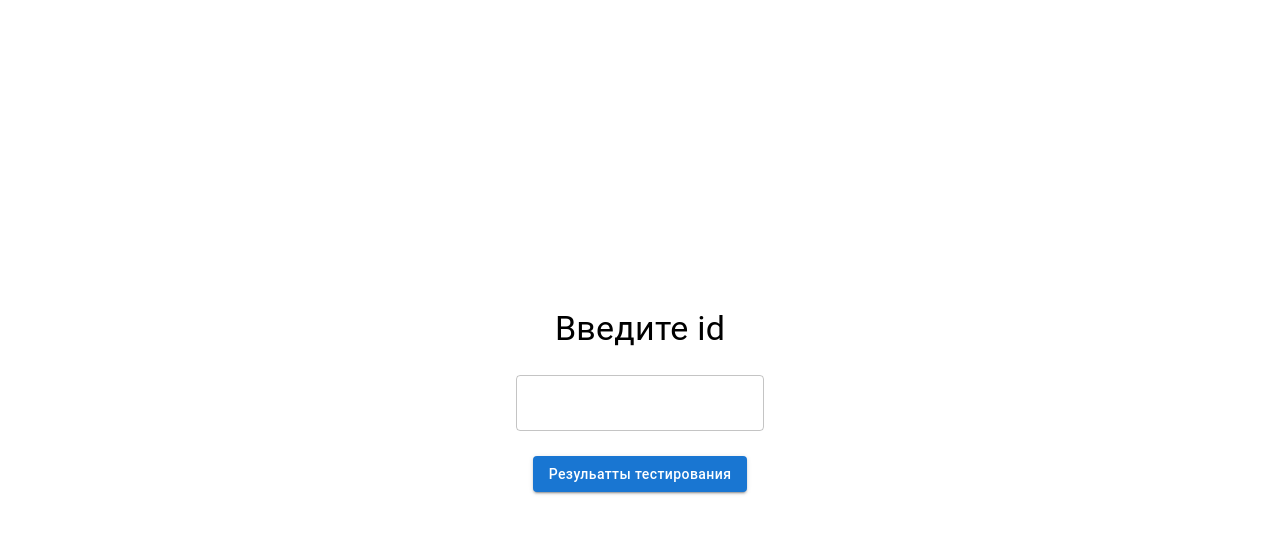
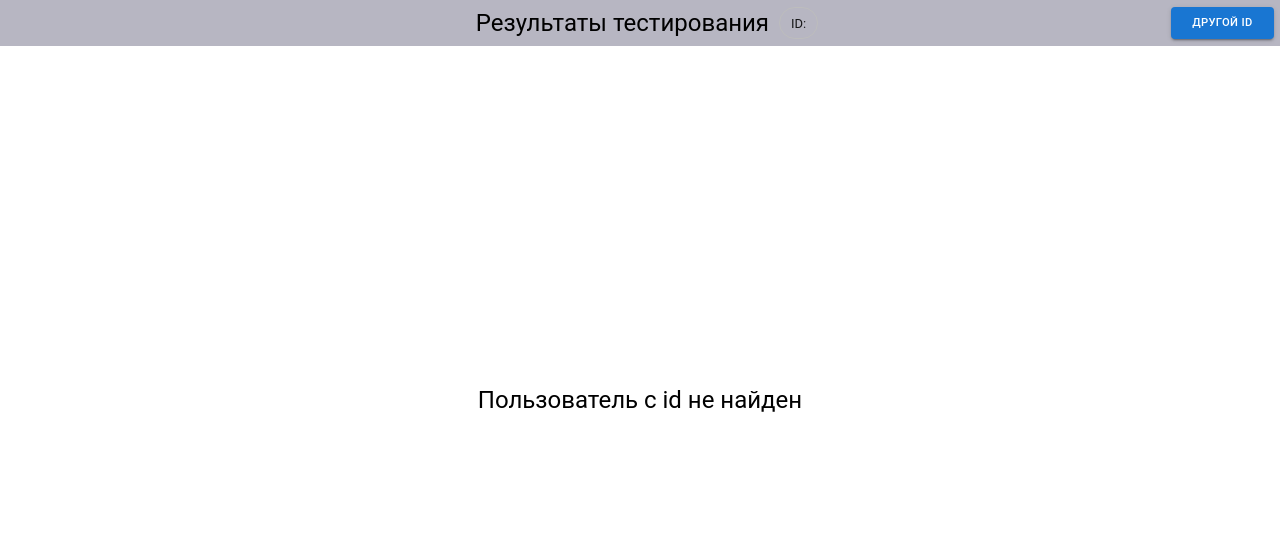
Before and after one commit to AnnaAlexandrova1/diagrams, a React (Create React App) app: page /diagrams in a window 1280 px wide. Shown: the top 534 px of the page. Built offline with nearby package versions, Linux system fonts and the light colour scheme.

Commit message:
without fourth

```diff
--- a/package.json
+++ b/package.json
@@ -18,6 +18,7 @@
     "react-dom": "^18.2.0",
     "react-fakers": "^1.0.3-rc1",
     "react-redux": "^8.0.5",
+    "react-router-dom": "^6.8.1",
     "react-scripts": "5.0.1",
     "recharts": "^2.4.3",
     "redux": "^4.2.1",
--- a/src/components/App.js
+++ b/src/components/App.js
@@ -1,4 +1,6 @@
 import "./App.css";
+import { Routes, Route } from 'react-router-dom';
+
 import Login from "./Login";
 import Diagrams from "./Diagrams";
 import { auth } from "../actions/idInput";
@@ -9,11 +11,13 @@ import { Box, TextField, Button, Typography } from "@mui/material";
 function App() {
   const dispatch = useDispatch();
   const isAuth = useSelector((state) => state.auth.isAuth);
-  console.log(isAuth);
 
   return (
     <div className="App">
-      {isAuth==='logout' ? <Login /> : <Diagrams/> }
+      <Routes>
+        <Route path="/" element={<Login />}/>
+        <Route path="diagrams" element={<Diagrams/>}/>
+      </Routes>
     </div>
   );
 }
--- a/src/components/Diagrams.js
+++ b/src/components/Diagrams.js
@@ -1,24 +1,29 @@
-import { useSelector } from "react-redux";
-import { CircularProgress, Box, Typography } from "@mui/material";
+import { useDispatch, useSelector } from "react-redux";
+import { useNavigate } from "react-router-dom";
+import { CircularProgress, Box, Typography, Button, Chip } from "@mui/material";
+import { logout } from "../reducers/authReduser";
 import FirstTest from "./diagram/FirstTest";
 import SecondTest from "./diagram/SecondTest";
 import FourthTest from "./diagram/FourthTest";
 import Fifth from "./diagram/Fifth";
+import { useEffect } from "react";
+import { display, width } from "@mui/system";
 
 export default function Diagrams() {
   const { isAuth, currentUser, data, dataAvg } = useSelector(
     (state) => state.auth
   );
-  // console.log(dataAvg);
+  const dispatch = useDispatch();
+  const navigate = useNavigate();
 
-  if (isAuth === "loading") {
-    return (
+  const error =
+    isAuth === "error" ? (
       <Box className="container">
-        <CircularProgress />
+        <div>Ошибка, попробуйте еще раз</div>
       </Box>
-    );
-  }
+    ) : null;
 
+  const noUser = () => {
     if (data.length === 0 && isAuth !== "loading") {
       return (
         <Box className="container">
@@ -27,16 +32,69 @@ if (data.length === 0 && isAuth !== "loading") {
           </Typography>
         </Box>
       );
+    } else {
+      return null;
     }
+  };
 
-
+  const drowDiagrams = () => {
+    if (isAuth === "idle" && data.length > 0) {
       return (
         <Box className="container">
-      <div>Диаграммы</div>
           <FirstTest />
           <SecondTest />
           <FourthTest />
           <Fifth />
         </Box>
       );
+    } else {
+      return null;
     }
+  };
+
+  return (
+    <>
+      <Box
+        sx={{
+          position: "fixed",
+          width: "100%",
+          // height: '30px',
+          display: "flex",
+          flexDirection: "row",
+          justifyContent: "center",
+          backgroundColor: "#b7b6c2",
+          padding: "7px",
+        }}
+      >
+        <Typography variant="h5">Результаты тестирования</Typography>
+        <Chip
+          label={`ID: ${currentUser}`}
+          variant="outlined"
+          sx={{
+            right: "0.5%",
+            marginLeft: "10px",
+          }}
+        />
+        <Button
+          variant="contained"
+          sx={{
+            position: "fixed",
+            top: "7px",
+            width: "8%",
+            right: "0.5%",
+            fontSize: "0.7em",
+          }}
+          onClick={() => {
+            dispatch(logout());
+            navigate("/");
+          }}
+        >
+          Другой ID
+        </Button>
+      </Box>
+      {error}
+      {noUser()}
+      {drowDiagrams()}
+    </>
+  );
+}
--- a/src/components/Login.js
+++ b/src/components/Login.js
@@ -1,21 +1,29 @@
 import { auth, avgData } from "../actions/idInput";
+import { useNavigate } from "react-router-dom";
 import { useState } from "react";
 import { useDispatch, useSelector } from "react-redux";
-import { Box, OutlinedInput, Button, Typography } from "@mui/material";
+import {
+  Box,
+  OutlinedInput,
+  Button,
+  Typography,
+  CircularProgress,
+} from "@mui/material";
 
 export default function Login() {
   const dispatch = useDispatch();
-  const isAuth = useSelector((state) => state.auth);
+  const isAuth = useSelector((state) => state.auth.isAuth);
+  const navigate = useNavigate();
 
-  const [id, setId] = useState('')
+  const [id, setId] = useState("");
 
-    return (
-        <Box className='container'>
+  return (
+    <>
+      <Box className="container">
         <Typography variant="h4">Введите id</Typography>
+        <Typography variant="span">Например 21152</Typography>
         <OutlinedInput
-
-          onInput={(e) => setId(e.target.value)
-          }
+          onInput={(e) => setId(e.target.value)}
           value={id}
           sx={{
             marginTop: "25px",
@@ -27,12 +35,26 @@ export default function Login() {
           href="#contained-buttons"
           className="red"
           sx={{ textTransform: "none" }}
-          onClick={() => {
-            dispatch(auth(id))
-            dispatch(avgData())}}
+          onClick={async () => {
+            try {
+              await dispatch(auth(id));
+              await dispatch(avgData());
+              await navigate("/diagrams");
+            } catch (err) {
+              alert(err);
+            }
+          }}
         >
-          Резульатты тестирования
+          Результаты тестирования
         </Button>
+        {isAuth === "loading" ? (
+          <CircularProgress
+            sx={{
+              marginTop: "30px",
+            }}
+          />
+        ) : null}
       </Box>
-    )
+    </>
+  );
 }
--- a/src/components/diagram/FirstTest.js
+++ b/src/components/diagram/FirstTest.js
@@ -22,17 +22,33 @@ ChartJS.register(
 );
 
 export default function FirstTest() {
-  const { isAuth, currentUser, data, dataAvg } = useSelector((state) => state.auth);
-  let val = data[0]
+  const { isAuth, currentUser, data, dataAvg } = useSelector(
+    (state) => state.auth
+  );
+  let val = data[0];
+  console.log(dataAvg.data[0]);
+  //среднее значение по диаграмме
 
-  //среднее значение по диаграмме
-  const avg = dataAvg.data[0]
   //названия лепестков диаграммы
-  const legend = ["Общая интернальность", "Интернальности в области достижений", "Интернальность в области неудач", "Интернальность в семейных отношениях",
-    "Интернальность в производственных отношениях", "Интернальность в области межличностных отношений", "Интернальность в отношении здоровья и болезни"]
+  const legend = [
+    "Общая интернальность",
+    "Интернальности в области достижений",
+    "Интернальность в области неудач",
+    "Интернальность в семейных отношениях",
+    "Интернальность в производственных отношениях",
+    "Интернальность в области межличностных отношений",
+    "Интернальность в отношении здоровья и болезни",
+  ];
 
-  const legendLabels = ["Общая интернальность", "В области достижений", "В области неудач", "В семейных отношениях",
-    "В производственных отношениях", "В области межличностных отношений", "В отношении здоровья"]
+  const legendLabels = [
+    "Общая интернальность",
+    "В области достижений",
+    "В области неудач",
+    "В семейных отношениях",
+    "В производственных отношениях",
+    "В области межличностных отношений",
+    "В отношении здоровья",
+  ];
 
   const options = {
     responsive: true,
@@ -52,20 +68,37 @@ export default function FirstTest() {
     datasets: [
       {
         label: "Индивидуальное значение",
-        data: legend.map(i => val[i]),
+        data: legend.map((i) => val[i]),
         borderColor: "rgba(230, 145, 28, 0.8)",
         backgroundColor: "rgba(230, 145, 28, 0.1)",
       },
-      { label: "Средняя теста Уровень субъективного контроля",
-        data: legend.map(i => parseFloat(avg[i].replace(',', '.').replace(' ', ''))),
+      {
+        label: "Средняя теста Уровень субъективного контроля",
+        data: legend.map((i) =>
+          parseFloat(dataAvg.data[0][i].replace(",", ".").replace(" ", ""))
+        ),
         borderColor: "rgba(53, 162, 235, 0.8)",
         backgroundColor: "rgba(53, 162, 235, 0.1)",
-      }
+      },
     ],
   };
 
+  const drowDiagram = () => {
+    if (dataAvg.data[0]) {
+      return <Radar options={options} data={list} />;
+    } else {
+      return null;
+    }
+  };
+
   return (
-    <Box className='container-diagrams'>
-      <Radar options={options} data={list}  />
-    </Box>)
+    <Box
+      className="container-diagrams"
+      sx={{
+        marginTop: "4px",
+      }}
+    >
+      {drowDiagram()}
+    </Box>
+  );
 }
--- a/src/index.js
+++ b/src/index.js
@@ -1,5 +1,6 @@
 import React from 'react';
 import ReactDOM from 'react-dom/client';
+import { BrowserRouter } from 'react-router-dom';
 import './index.css';
 import App from './components/App';
 import { Provider } from 'react-redux';
@@ -9,7 +10,9 @@ const root = ReactDOM.createRoot(document.getElementById('root'));
 root.render(
   <React.StrictMode>
     <Provider store={store}>
-      <App />
+       <BrowserRouter>
+        <App />
+        </BrowserRouter>
       </Provider>
   </React.StrictMode>
 );
--- a/src/reducers/authReduser.js
+++ b/src/reducers/authReduser.js
@@ -36,6 +36,8 @@ export default function authReducer(state = initialState, action) {
                 ...state,
                 isAuth:' false',
                 currentUser: '',
+                data: [],
+                dataAvg: []
             }
           case ID_ERROR:
             return {
```
Also changed, not shown: 1 other file (tests, documents, lock files or other folders). Lines whose indentation alone changed are shown as unchanged.
